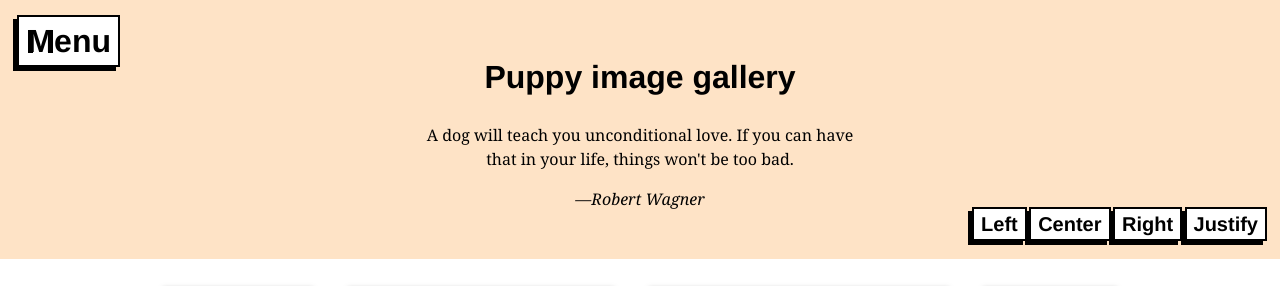
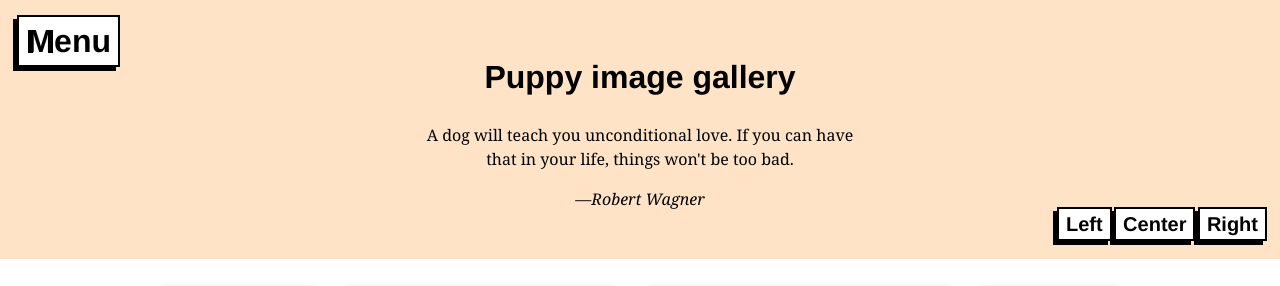
Before and after one commit to rbtnguyen/Pet-Gallery, a plain HTML site: page index.html in a window 1280 px wide. Shown: the top 286 px of the page. Drawn offline with Linux system fonts and the light colour scheme.

Commit message:
remove justify, unexpected bug when applying text align styles

```diff
--- a/index.html
+++ b/index.html
@@ -49,9 +49,6 @@
             </span>
             <span class="action-button action-button-align" onclick="alignImages('right')">
                 Right
-            </span>
-            <span class="action-button action-button-align" onclick="alignImages('justify')">
-                Justify
             </span>
         </aside>
         <section class="photo-gallery">
```
